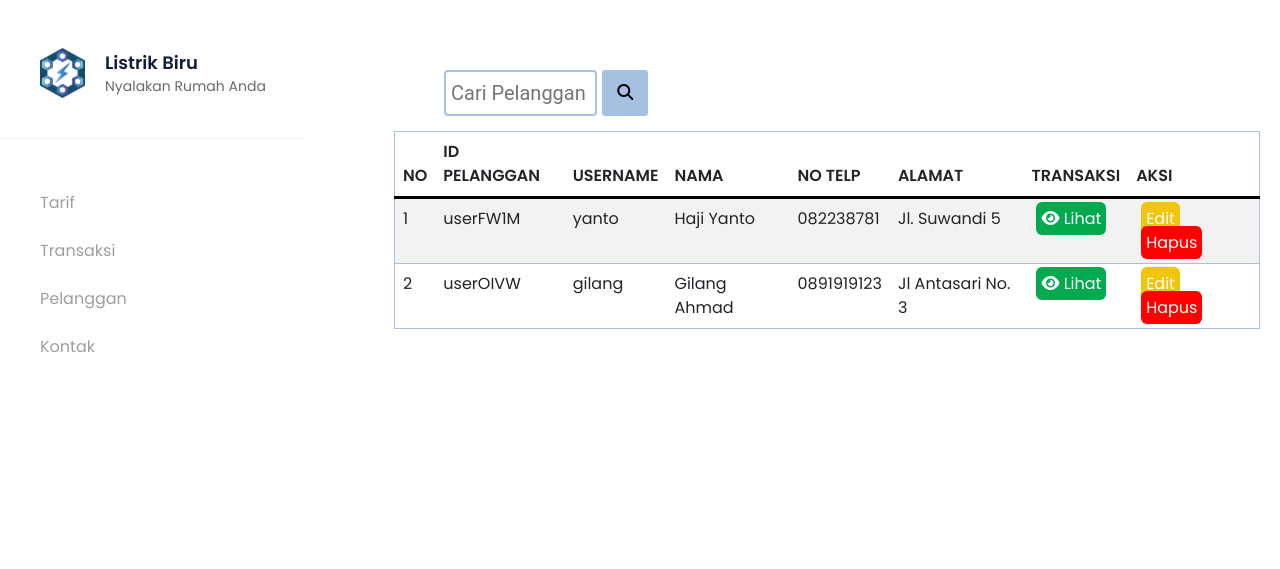
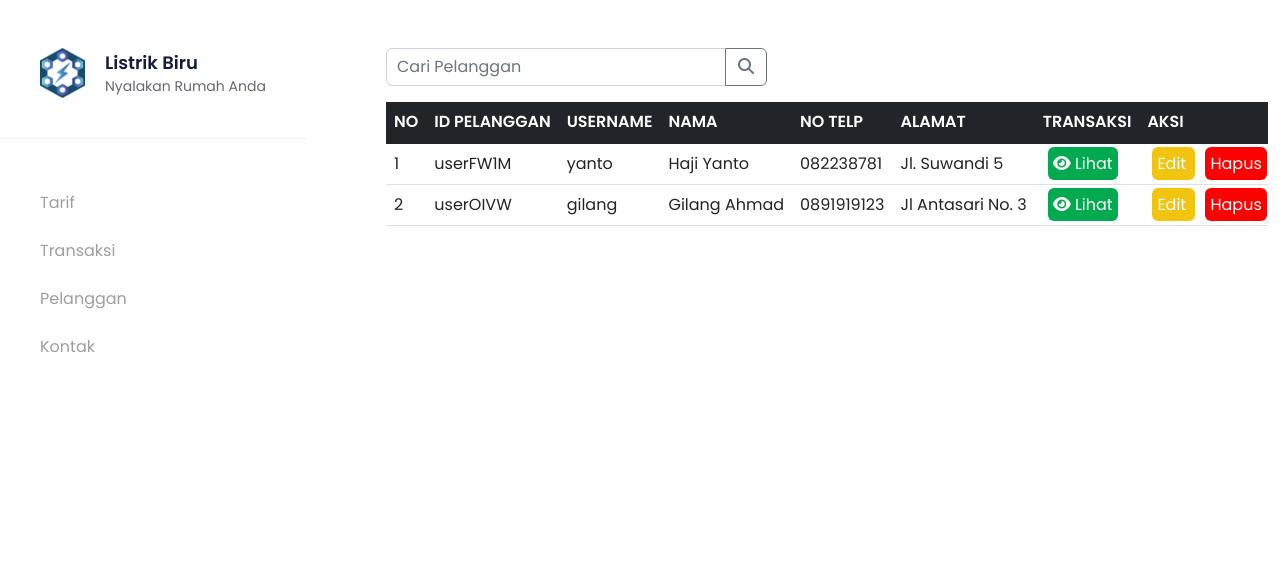
Before and after one commit to gemparpanggih/PA-Listrik-Biru, a PHP site: page /admin/pelanggan.php in a window 1280 px wide. Shown: the top 569 px of the page. Run offline with PHP 8.4, Linux system fonts and the light colour scheme; a user stored in the database is signed in; data comes from the database, SQL or seed files in the repository; some libraries are stand-ins or nearby versions; some web fonts are replaced.

Commit message:
table pelanggan

```diff
--- a/admin/pelanggan.php
+++ b/admin/pelanggan.php
@@ -100,21 +100,22 @@
                 <i class="fa-solid fa-bars"></i>
             </button>
 
-        <div class="minggirin-navbar">
-            <div class="feature">
-                <form method="GET" class="search-container cari-nama">
-                    <input type="text" name="keyword" id="keyword" class="search-input" placeholder="Cari Pelanggan">
-                    <button type="submit" name="search" class="btn-search search"><i class="fas fa-search"></i></button>
+            <div class="container mt-5">
+                <div class="row">
+                    <div class="col d-flex justify-content-start">
+                        <form method="GET">
+                            <div class="input-group mb-3 w-100">
+                                <input type="text" class="form-control" name="keyword" placeholder="Cari Pelanggan" aria-label="Recipient's username" aria-describedby="button-addon2">
+                                <button class="btn btn-outline-secondary" type="submit" name="search" id="button-addon2"><i class="fas fa-search"></i></button>
+                            </div>
                         </form>
                     </div>
-
-            <div class="daftar-data">
-                <?php if(isset($_GET['pesan'])) { ?>
-                    <p class="success-message" style="margin-top: 5px;"><?php echo $_GET['pesan']; ?></p>
-                <?php } ?>
-                <div class="table-user hover-table mode-text">
-                    <table>
-                        <thead class="mode-border">
+                </div>
+                <div class="row">
+                    <div class="col">
+                        <div class="table-responsive">
+                            <table class="table table-hover">
+                                <thead class="table-dark text-nowrap">
                                     <tr>
                                         <th>NO</th>
                                         <th>ID PELANGGAN</th>
@@ -126,7 +127,7 @@
                                         <th>AKSI</th>
                                     </tr>
                                 </thead>
-                        <tbody>
+                                <tbody class="table-group-divider text-nowrap">
                                     <?php
                                         require('../php/connection.php');
                                         if(isset($_GET['search'])) {
@@ -140,22 +141,22 @@
                                             $nomor = 1;
                                             while($row = mysqli_fetch_array($read)){
                                     ?>
-                                    <tr class="games-content">
+                                    <tr>
                                         <td><?php echo $nomor++?></td>
                                         <td><?php echo $row['id']?></td>
                                         <td><?php echo $row['username']?></td>
                                         <td><?php echo $row['nama']?></td>
-                                        <td><?php echo $row['telepon']?></td>
+                                        <td><?php  echo $row['telepon']?></td>
                                         <td><?php echo $row['alamat']?></td>
                                         <td>
                                             <div class="action">
-                                                <a class="btn-action read-action" href="transaksi.php?keyword=<?php echo $row['id'] ?>&search=">
+                                                <a class="btn-action read-action" href="transaksi.php?keyword=<?php  echo $row['id'] ?>&search=">
                                                     <i class="fa-solid fa-eye"></i> Lihat
                                                 </a>
                                             </div>
                                         </td>
                                         <td>
-                                            <div class="action">
+                                            <div class="">
                                                 <a class="btn-action edit-action" href="pelanggan/edit.php?id=<?php echo $row['id'] ?>">
                                                     <i></i> Edit
                                                 </a>
@@ -169,9 +170,11 @@
                                     <tr>
                                         <td colspan="8" align="center">-- data tidak ditemukan --</td>
                                     </tr>
-                            <?php } ?>
+                                    <?php  } ?>
                                 </tbody>
                             </table>
+                        </div>
+                    </div>
                 </div>
             </div>
         </section>
```
Lines whose indentation alone changed are shown as unchanged.
